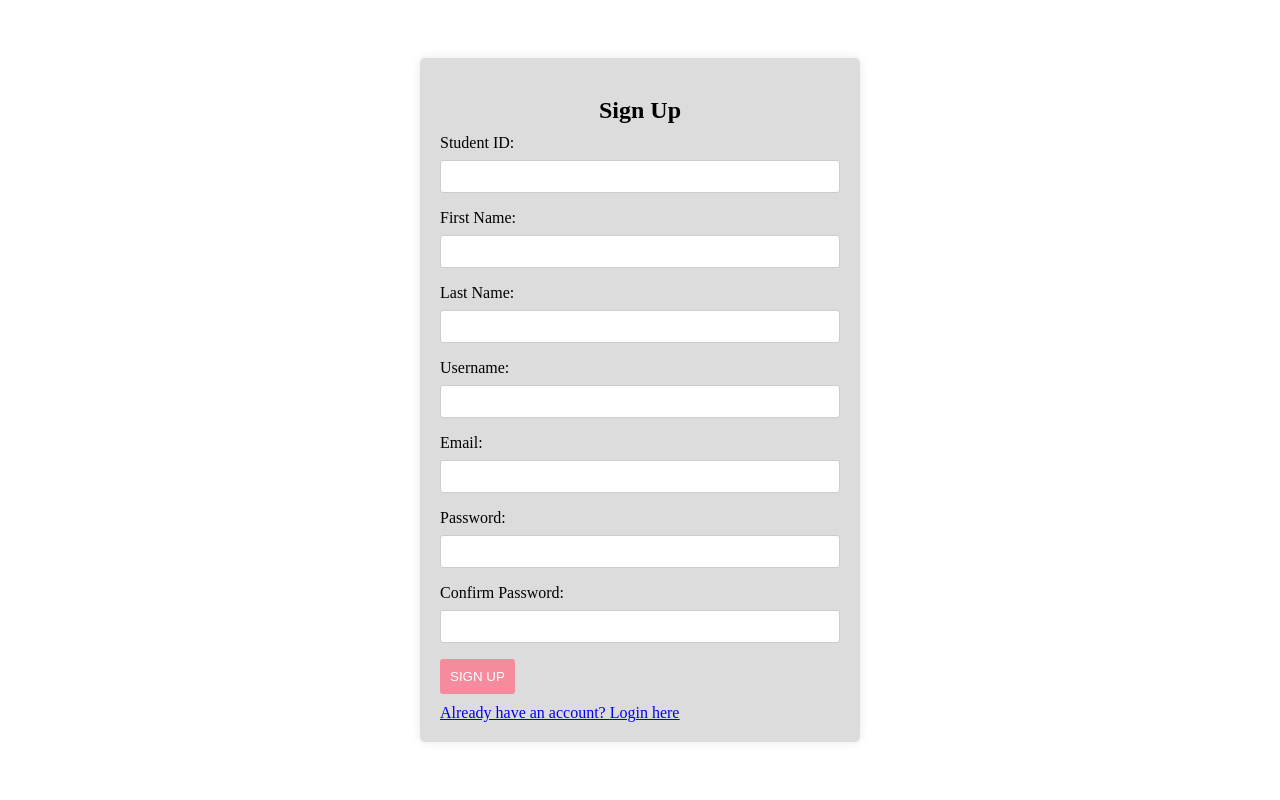
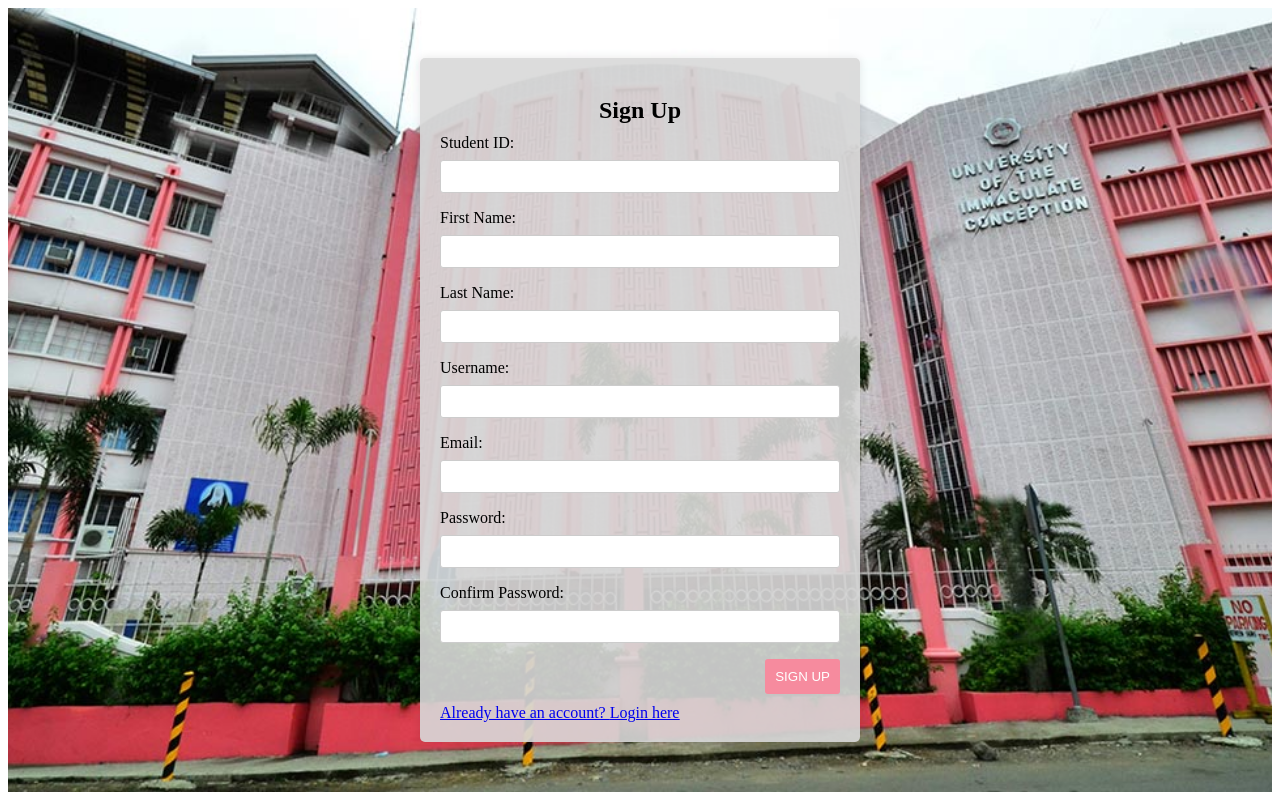
Before and after one commit to jgerongco/vue-app, a Vue app: page /signup in a window 1280 px wide. Built offline with nearby package versions, Linux system fonts and the light colour scheme.

Commit message:
dhkjadhsa

```diff
--- a/src/components/signup.vue
+++ b/src/components/signup.vue
@@ -56,7 +56,7 @@ export default {
 
 <style scoped>
 .sign-background {
-  background-image: url('./NIY_03551.jpg') center center/cover;
+  background: url('./NIY_03551.jpg') center center/cover;
   height: 98vh; /* Adjust the height as needed */
   display: flex;
   align-items: center;
@@ -103,6 +103,7 @@ button {
   border-radius: 3px;
   cursor: pointer;
   margin-bottom: 10px;
+  float: right;
 }
 
 button:hover {
```
